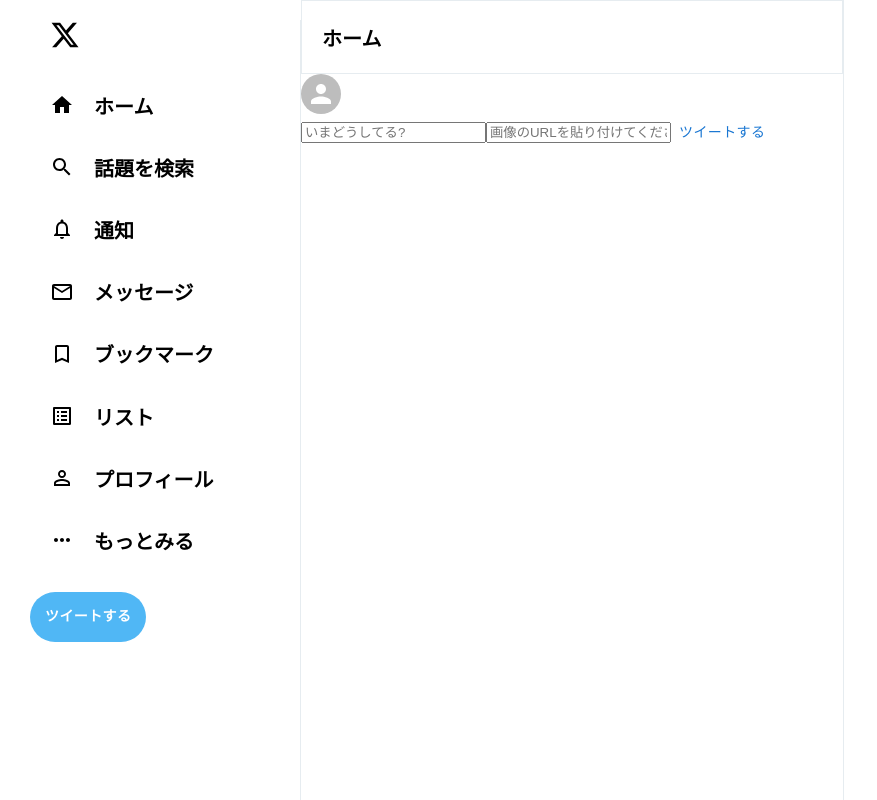
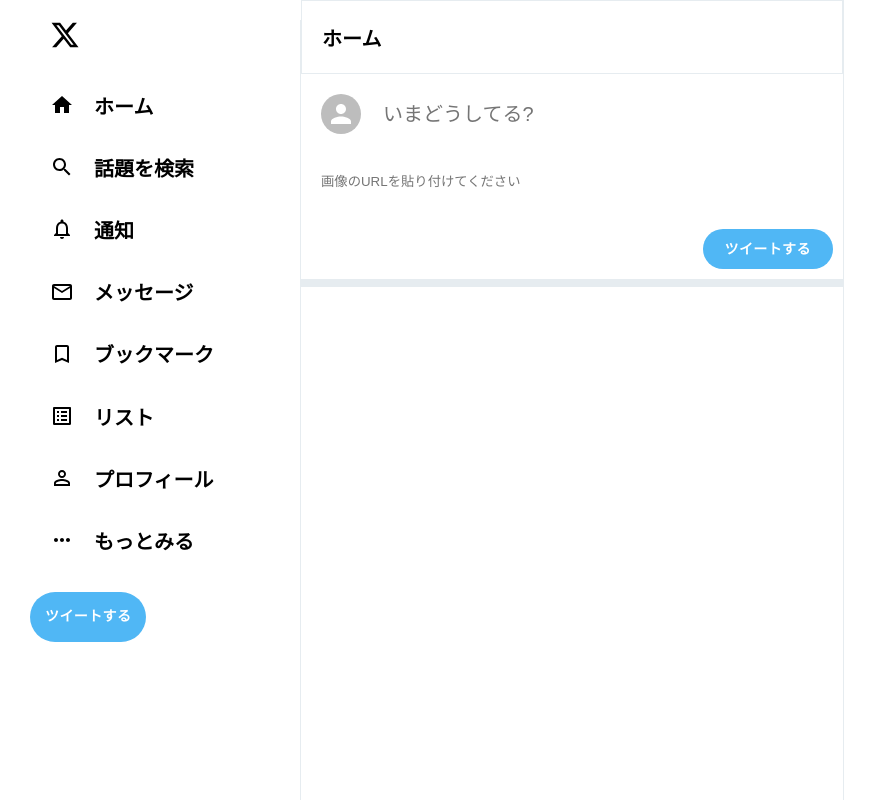
Before and after one commit to shumatsumoto/react-firebase-x, a React (Create React App) app: page / in a window 1280 px wide. Shown: the whole page, without its empty margins (0-877 px from the left). Built offline with nearby package versions, Linux system fonts and the light colour scheme; the HTML template or start-up script is replaced by a standard one.

Commit message:
tweetBox styling

```diff
--- /dev/null
+++ b/src/components/timeline/TweetBox.css
@@ -0,0 +1,38 @@
+.tweetBox {
+  padding-bottom: 10px;
+  border-bottom: 8px solid var(--twitter-background);
+  padding-right: 10px;
+}
+
+.tweetBox > form {
+  display: flex;
+  flex-direction: column;
+}
+
+.tweetBox__input {
+  padding: 20px;
+  display: flex;
+}
+
+.tweetBox__input > input {
+  flex: 1;
+  font-size: 20px;
+  margin-left: 20px;
+  border: none;
+}
+
+.tweetBox__imageInput {
+  border: none;
+  padding: 20px;
+}
+
+.tweetBox__tweetButton {
+  background-color: var(--twitter-color) !important;
+  color: white !important;
+  font-weight: 900 !important;
+  width: 130px !important;
+  height: 40px !important;
+  border-radius: 30px !important;
+  margin-top: 20px !important;
+  margin-left: auto !important;
+}
--- a/src/components/timeline/TweetBox.js
+++ b/src/components/timeline/TweetBox.js
@@ -1,17 +1,26 @@
-import { Avatar, Button } from '@mui/material'
-import React from 'react'
+import { Avatar, Button } from "@mui/material";
+import React from "react";
+import "./TweetBox.css";
 
 const TweetBox = () => {
   return (
-    <div className='tweetBox'>
+    <div className="tweetBox">
       <form>
-        <Avatar />
-        <input placeholder="いまどうしてる?" type="text" />
-        <input className='tweetBox__imageInput' placeholder="画像のURLを貼り付けてください" type="text" />
-        <Button className='tweetBox__tweetButton' type='submit'>ツイートする</Button>
+        <div className="tweetBox__input">
+          <Avatar />
+          <input placeholder="いまどうしてる?" type="text" />
+        </div>
+        <input
+          className="tweetBox__imageInput"
+          placeholder="画像のURLを貼り付けてください"
+          type="text"
+        />
+        <Button className="tweetBox__tweetButton" type="submit">
+          ツイートする
+        </Button>
       </form>
     </div>
-  )
-}
+  );
+};
 
-export default TweetBox
+export default TweetBox;
```
